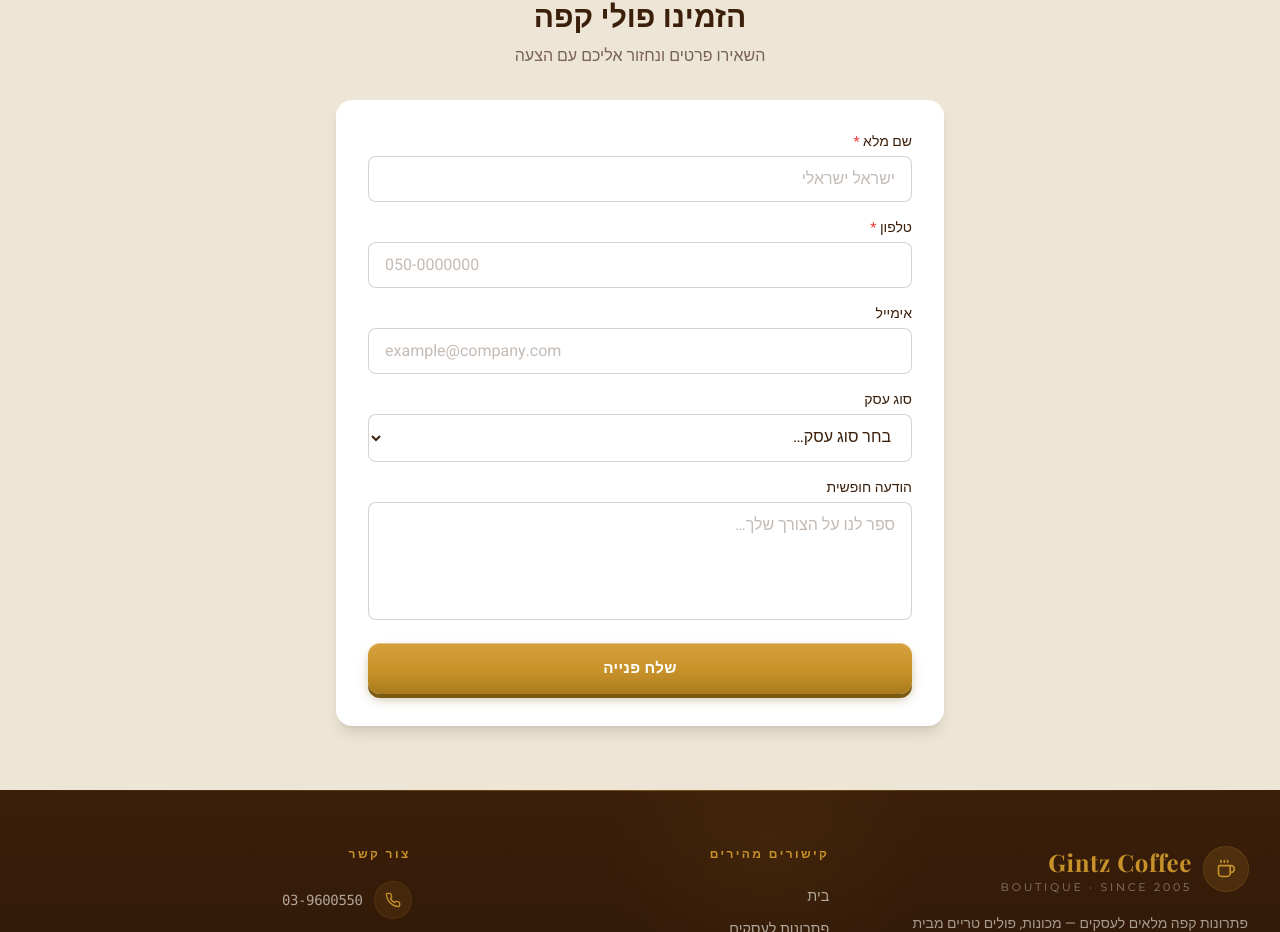
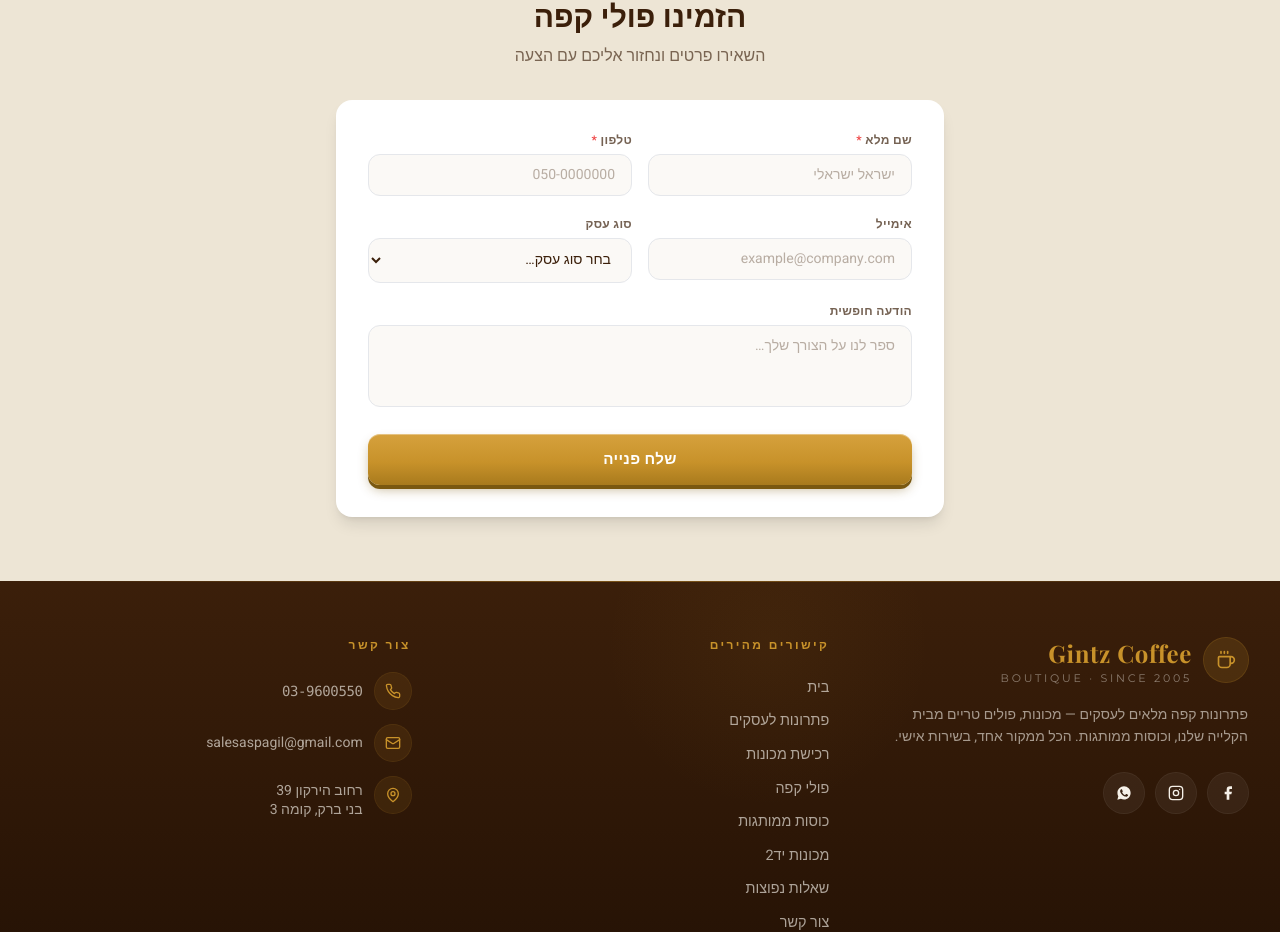
Before and after one commit to ronen12341/gintzcoffee, a Next.js app: page /beans in a window 1280 px wide. Shown: the part 2717-3649 px from the top of the page. Built offline with nearby package versions, Linux system fonts and the light colour scheme; a web font is replaced by a local one.

Commit message:
Update site

```diff
--- a/src/app/page.tsx
+++ b/src/app/page.tsx
@@ -27,10 +27,10 @@ export default function HomePage() {
         />
 
         <div className="relative z-10 max-w-7xl mx-auto px-4 sm:px-6 lg:px-8 py-16 md:py-20 text-center">
-          <h2 className="text-5xl sm:text-6xl md:text-7xl font-bold text-gold-dark mb-4 font-heebo">
+          <h2 className="text-2xl sm:text-3xl font-bold text-gold-dark mb-2 font-heebo">
             קפה גינץ
           </h2>
-          <p className="text-brown/55 text-sm font-montserrat tracking-widest uppercase mb-4">
+          <p className="text-brown/55 text-sm font-montserrat tracking-widest uppercase mb-6">
             Boutique Coffee Roastery · Since 2005
           </p>
           <h1 className="text-4xl sm:text-5xl md:text-6xl font-bold text-brown leading-tight mb-4">
--- a/src/components/LeadForm.tsx
+++ b/src/components/LeadForm.tsx
@@ -102,18 +102,21 @@ export default function LeadForm({
   }
 
   const fieldClass = (field: string) =>
-    `w-full px-4 py-2.5 rounded-lg border ${
-      errors[field] ? "border-red-500" : "border-brown/20"
-    } bg-white focus:outline-none focus:ring-2 focus:ring-gold text-brown placeholder:text-brown/30`;
+    `w-full px-4 py-2.5 rounded-xl border ${
+      errors[field] ? "border-red-400" : "border-brown/12"
+    } bg-cream/40 focus:outline-none focus:ring-2 focus:ring-gold/50 focus:border-transparent focus:bg-white text-brown placeholder:text-brown/35 text-sm transition-colors`;
+
+  const labelClass = "block text-xs font-semibold text-brown/70 tracking-wide mb-1.5";
 
   return (
-    <form onSubmit={handleSubmit} className={`space-y-4 ${className}`} noValidate>
+    <form onSubmit={handleSubmit} className={`space-y-5 ${className}`} noValidate>
       {title && (
         <h3 className="text-2xl font-bold text-brown mb-6">{title}</h3>
       )}
 
+      <div className="grid grid-cols-1 sm:grid-cols-2 gap-4">
         <div>
-        <label htmlFor="lf-name" className="block text-sm font-medium text-brown mb-1">
+          <label htmlFor="lf-name" className={labelClass}>
             שם מלא <span className="text-red-500" aria-hidden="true">*</span>
           </label>
           <input
@@ -135,7 +138,7 @@ export default function LeadForm({
         </div>
 
         <div>
-        <label htmlFor="lf-phone" className="block text-sm font-medium text-brown mb-1">
+          <label htmlFor="lf-phone" className={labelClass}>
             טלפון <span className="text-red-500" aria-hidden="true">*</span>
           </label>
           <input
@@ -145,7 +148,7 @@ export default function LeadForm({
             dir="ltr"
             value={form.phone}
             onChange={(e) => setForm({ ...form, phone: e.target.value })}
-          className={fieldClass("phone")}
+            className={`${fieldClass("phone")} text-right`}
             placeholder="050-0000000"
             aria-required="true"
             aria-describedby={errors.phone ? "lf-phone-err" : undefined}
@@ -156,9 +159,11 @@ export default function LeadForm({
             </p>
           )}
         </div>
+      </div>
 
+      <div className="grid grid-cols-1 sm:grid-cols-2 gap-4">
         <div>
-        <label htmlFor="lf-email" className="block text-sm font-medium text-brown mb-1">
+          <label htmlFor="lf-email" className={labelClass}>
             אימייל
           </label>
           <input
@@ -168,7 +173,7 @@ export default function LeadForm({
             dir="ltr"
             value={form.email}
             onChange={(e) => setForm({ ...form, email: e.target.value })}
-          className={fieldClass("email")}
+            className={`${fieldClass("email")} text-right`}
             placeholder="example@company.com"
             aria-describedby={errors.email ? "lf-email-err" : undefined}
           />
@@ -180,7 +185,7 @@ export default function LeadForm({
         </div>
 
         <div>
-        <label htmlFor="lf-biz" className="block text-sm font-medium text-brown mb-1">
+          <label htmlFor="lf-biz" className={labelClass}>
             סוג עסק
           </label>
           <select
@@ -197,14 +202,15 @@ export default function LeadForm({
             ))}
           </select>
         </div>
+      </div>
 
       <div>
-        <label htmlFor="lf-msg" className="block text-sm font-medium text-brown mb-1">
+        <label htmlFor="lf-msg" className={labelClass}>
           הודעה חופשית
         </label>
         <textarea
           id="lf-msg"
-          rows={4}
+          rows={3}
           value={form.message}
           onChange={(e) => setForm({ ...form, message: e.target.value })}
           className={`${fieldClass("message")} resize-none`}
@@ -216,7 +222,7 @@ export default function LeadForm({
         <p className="text-red-500 text-sm text-center" role="alert">{serverError}</p>
       )}
 
-      <button type="submit" disabled={sending} className="btn btn-primary btn-block">
+      <button type="submit" disabled={sending} className="btn btn-primary btn-block mt-1">
         {sending ? "שולח…" : "שלח פנייה"}
       </button>
     </form>
```
Lines whose indentation alone changed are shown as unchanged.
